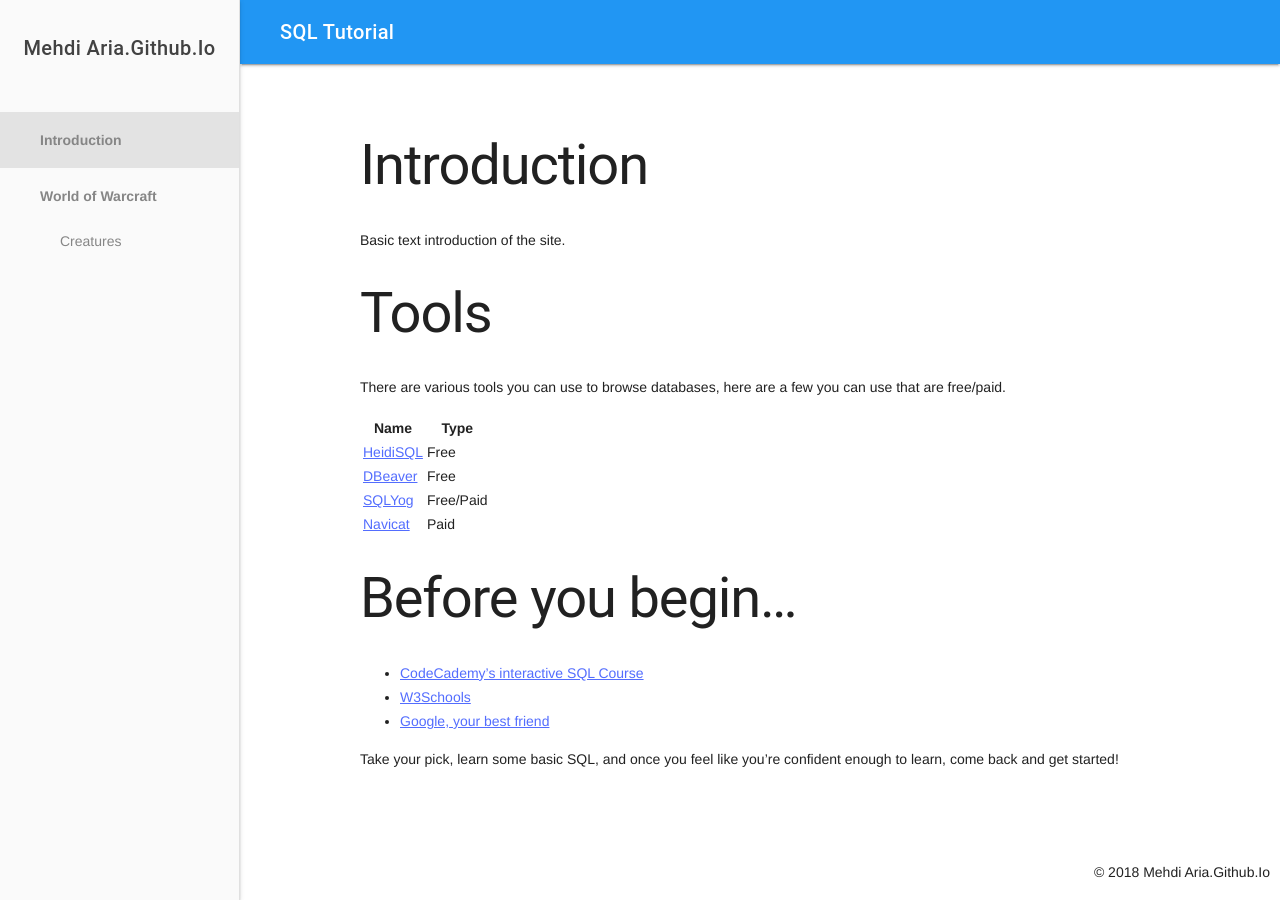
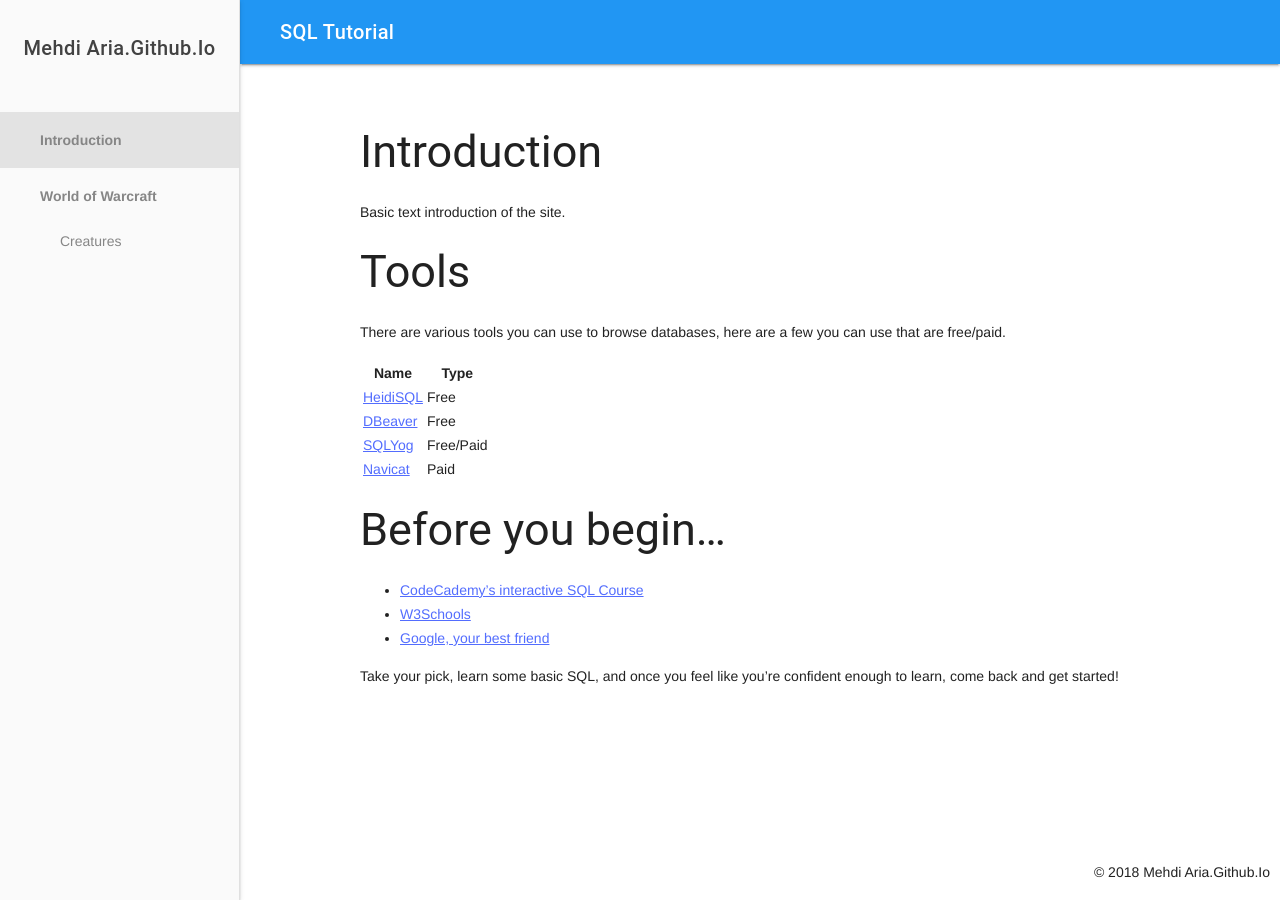
Before and after one commit to MehdiAria/MehdiAria.github.io, a Jekyll site: the page built from Introduction.markdown, in a window 1280 px wide. Built offline with Jekyll 4.4.1, drawn with Linux system fonts in a browser that asks for light colours; our own code applies the rules of GitHub Pages for plain Markdown files.

```diff
--- a/Introduction.markdown
+++ b/Introduction.markdown
@@ -7,12 +7,12 @@ Field name:
   Key:
 ---
 
-# Introduction
+##  Introduction
 
 Basic text introduction of the site.
 
 
-# Tools
+## Tools
 There are various tools you can use to browse databases, here are a few you can use that are free/paid.
 
 |Name|Type
@@ -22,7 +22,7 @@ There are various tools you can use to browse databases, here are a few you can
 |[SQLYog](https://github.com/webyog/sqlyog-community/wiki/Downloads)|Free/Paid
 |[Navicat](https://www.navicat.com/en/)|Paid
 
-# Before you begin...
+## Before you begin...
  - [CodeCademy's interactive SQL Course](https://www.codecademy.com/learn/learn-sql)
  - [W3Schools](https://www.w3schools.com/sql/)
  - [Google, your best friend](https://google.com)
```
